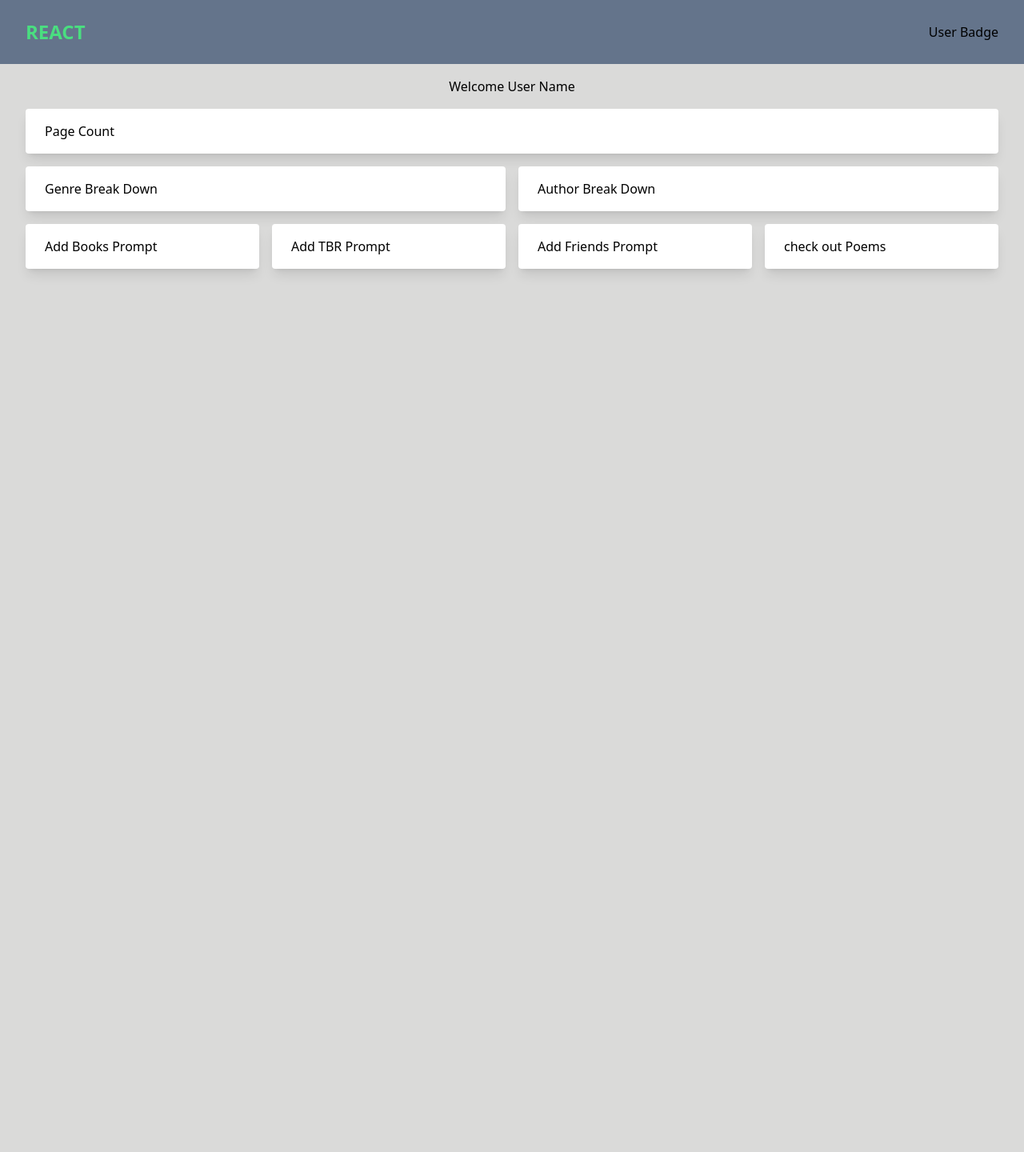
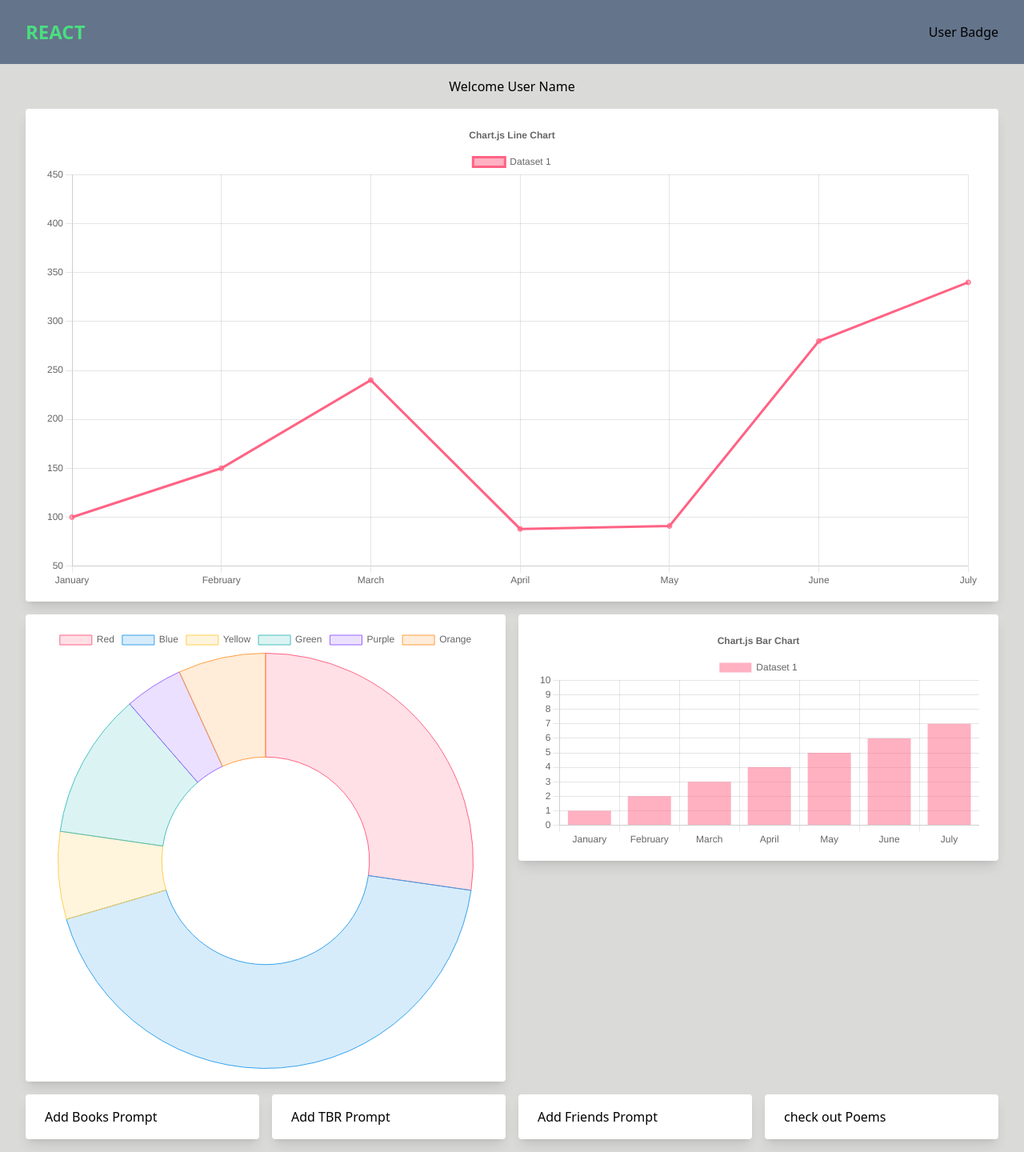
Before and after one commit to bmurf17/book-site, a React (Vite) app in the folder book-site/: page / in a window 1280 px wide. Shown: the whole page at 80% size. Before the commit the page ends 800 px from the top, so only its background shows below. Built offline with nearby package versions, Linux system fonts and the light colour scheme.

Commit message:
Added Graphs to Home page

```diff
--- a/book-site/package.json
+++ b/book-site/package.json
@@ -14,7 +14,9 @@
     "@fortawesome/react-fontawesome": "^0.2.0",
     "@headlessui/react": "^1.7.4",
     "@heroicons/react": "^2.0.13",
+    "chart.js": "^4.0.1",
     "react": "^18.2.0",
+    "react-chartjs-2": "^5.0.1",
     "react-dom": "^18.2.0",
     "react-query": "^3.39.2",
     "react-router": "^6.4.3",
--- a/book-site/src/components/Home Page/Home.tsx
+++ b/book-site/src/components/Home Page/Home.tsx
@@ -1,40 +1,41 @@
-import React from 'react';
-import { Card } from '../../shared/Card';
+import React from "react";
+import { Card } from "../../shared/Card";
+import { AuthorChart } from "./_AuthorsChart";
+import { GenreChart } from "./_GenreChart";
+import { PageCount } from "./_PageCount";
 
 function Home() {
   return (
     <>
       <div className="grid md:grid-cols-4 gap-4 w-full">
-                <div className='col-span-4 text-center'>
-                    <div className="text-">
-                        Welcome User Name
-                    </div>
+        <div className="col-span-4 text-center">
+          <div className="text-">Welcome User Name</div>
         </div>
         {/* Page Count */}
-                <div className='md:col-span-4 col-span-4'>
-                    <Card content='Page Count' />
+        <div className="md:col-span-4 col-span-4">
+          <PageCount />
         </div>
-                <div className='md:col-span-2 col-span-4'>
-                    <Card content='Genre Break Down' />
+        <div className="md:col-span-2 col-span-4">
+          <GenreChart />
         </div>
-                <div className='md:col-span-2 col-span-4'>
-                    <Card content='Author Break Down' />
+        <div className="md:col-span-2 col-span-4">
+          <AuthorChart />
         </div>
-                <div className='md:col-span-1 col-span-4'>
-                    <Card content='Add Books Prompt' />
+        <div className="md:col-span-1 col-span-4">
+          <Card content="Add Books Prompt" />
         </div>
-                <div className='md:col-span-1 col-span-4'>
-                    <Card content='Add TBR Prompt' />
+        <div className="md:col-span-1 col-span-4">
+          <Card content="Add TBR Prompt" />
         </div>
-                <div className='md:col-span-1 col-span-4'>
-                    <Card content='Add Friends Prompt' />
+        <div className="md:col-span-1 col-span-4">
+          <Card content="Add Friends Prompt" />
         </div>
-                <div className='md:col-span-1 col-span-4'>
-                    <Card content='check out Poems' />
+        <div className="md:col-span-1 col-span-4">
+          <Card content="check out Poems" />
         </div>
       </div>
     </>
-    )
+  );
 }
 
 export default Home;
--- /dev/null
+++ b/book-site/src/components/Home Page/_AuthorsChart.tsx
@@ -0,0 +1,64 @@
+import React from "react";
+import {
+  Chart as ChartJS,
+  CategoryScale,
+  LinearScale,
+  BarElement,
+  Title,
+  Tooltip,
+  Legend,
+} from "chart.js";
+import { Bar } from "react-chartjs-2";
+
+ChartJS.register(
+  CategoryScale,
+  LinearScale,
+  BarElement,
+  Title,
+  Tooltip,
+  Legend
+);
+
+export function AuthorChart() {
+  const options = {
+    responsive: true,
+    plugins: {
+      legend: {
+        position: "top" as const,
+      },
+      title: {
+        display: true,
+        text: "Chart.js Bar Chart",
+      },
+    },
+  };
+
+  const labels = [
+    "January",
+    "February",
+    "March",
+    "April",
+    "May",
+    "June",
+    "July",
+  ];
+  const numbers = [1, 2, 3, 4, 5, 6, 7, 8, 9, 10, 1, 2];
+
+  const data = {
+    labels,
+    datasets: [
+      {
+        label: "Dataset 1",
+        data: numbers,
+        backgroundColor: "rgba(255, 99, 132, 0.5)",
+      },
+    ],
+  };
+  return (
+    <div className="rounded overflow-hidden shadow-lg bg-white">
+      <div className="flex items-center justify-center px-6 py-4">
+        <Bar options={options} data={data} />
+      </div>
+    </div>
+  );
+}
--- /dev/null
+++ b/book-site/src/components/Home Page/_GenreChart.tsx
@@ -0,0 +1,42 @@
+import React from "react";
+import { Chart as ChartJS, ArcElement, Tooltip, Legend } from "chart.js";
+import { Doughnut } from "react-chartjs-2";
+
+ChartJS.register(ArcElement, Tooltip, Legend);
+
+export function GenreChart() {
+  const data = {
+    labels: ["Red", "Blue", "Yellow", "Green", "Purple", "Orange"],
+    datasets: [
+      {
+        label: "# of Votes",
+        data: [12, 19, 3, 5, 2, 3],
+        backgroundColor: [
+          "rgba(255, 99, 132, 0.2)",
+          "rgba(54, 162, 235, 0.2)",
+          "rgba(255, 206, 86, 0.2)",
+          "rgba(75, 192, 192, 0.2)",
+          "rgba(153, 102, 255, 0.2)",
+          "rgba(255, 159, 64, 0.2)",
+        ],
+        borderColor: [
+          "rgba(255, 99, 132, 1)",
+          "rgba(54, 162, 235, 1)",
+          "rgba(255, 206, 86, 1)",
+          "rgba(75, 192, 192, 1)",
+          "rgba(153, 102, 255, 1)",
+          "rgba(255, 159, 64, 1)",
+        ],
+        borderWidth: 1,
+      },
+    ],
+  };
+
+  return (
+    <div className="rounded overflow-hidden shadow-lg bg-white">
+      <div className="flex items-center justify-center px-6 py-4">
+        <Doughnut data={data} />
+      </div>
+    </div>
+  );
+}
--- /dev/null
+++ b/book-site/src/components/Home Page/_PageCount.tsx
@@ -0,0 +1,59 @@
+import { Line } from "react-chartjs-2";
+import {
+  Chart as ChartJS,
+  CategoryScale,
+  LinearScale,
+  PointElement,
+  LineElement,
+  Title,
+  Tooltip,
+  Legend,
+} from "chart.js";
+
+ChartJS.register(
+  CategoryScale,
+  LinearScale,
+  PointElement,
+  LineElement,
+  Title,
+  Tooltip,
+  Legend
+);
+
+export const options = {
+  responsive: true,
+  plugins: {
+    legend: {
+      position: "top" as const,
+    },
+    title: {
+      display: true,
+      text: "Chart.js Line Chart",
+    },
+  },
+};
+
+const labels = ["January", "February", "March", "April", "May", "June", "July"];
+const numbers = [100, 150, 240, 88, 91, 280, 340, 88, 124, 422, 88, 444];
+
+export const data = {
+  labels,
+  datasets: [
+    {
+      label: "Dataset 1",
+      data: numbers,
+      borderColor: "rgb(255, 99, 132)",
+      backgroundColor: "rgba(255, 99, 132, 0.5)",
+    },
+  ],
+};
+
+export function PageCount() {
+  return (
+    <div className="rounded overflow-hidden shadow-lg bg-white">
+      <div className="px-6 py-4">
+        <Line options={options} data={data} />
+      </div>
+    </div>
+  );
+}
```
Also changed, not shown: 1 other file (tests, documents, lock files or other folders). Lines whose indentation alone changed are shown as unchanged.
